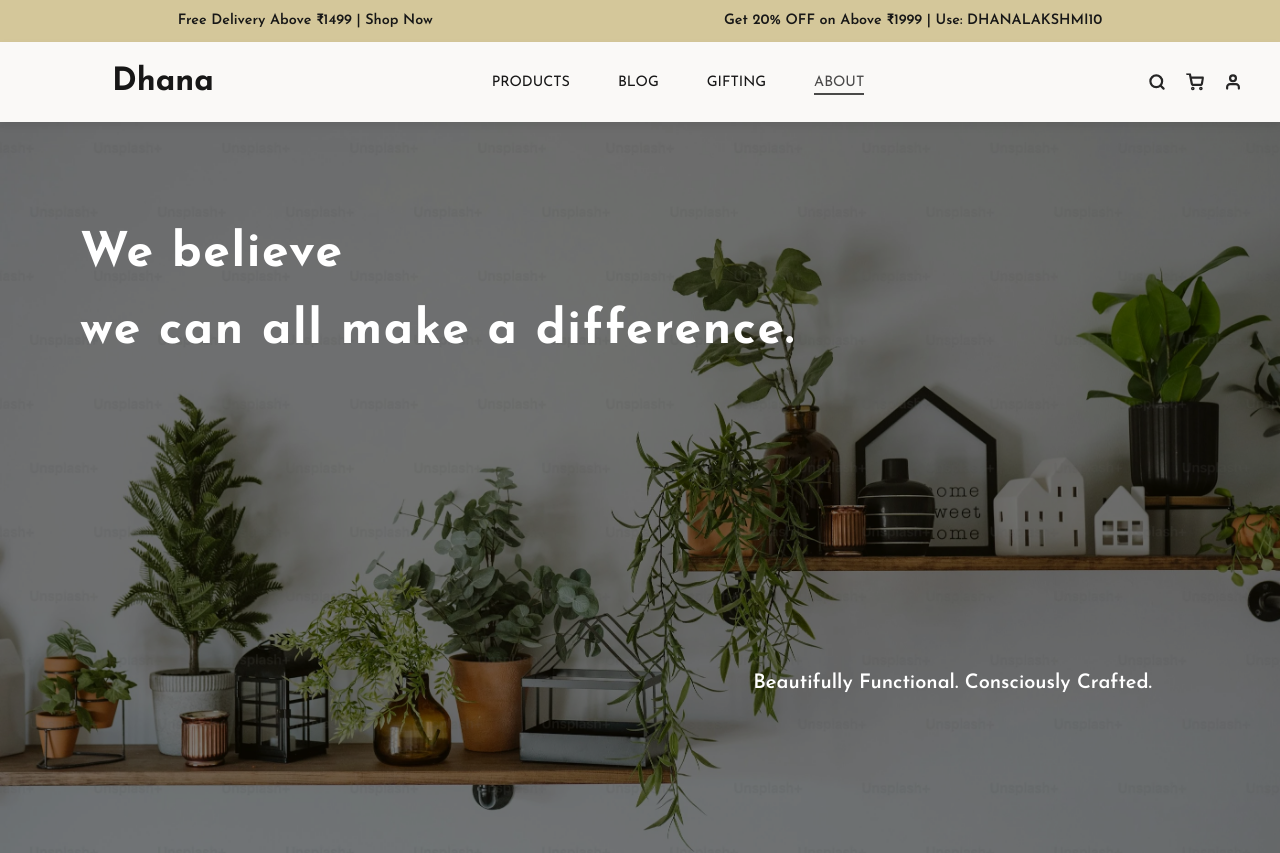
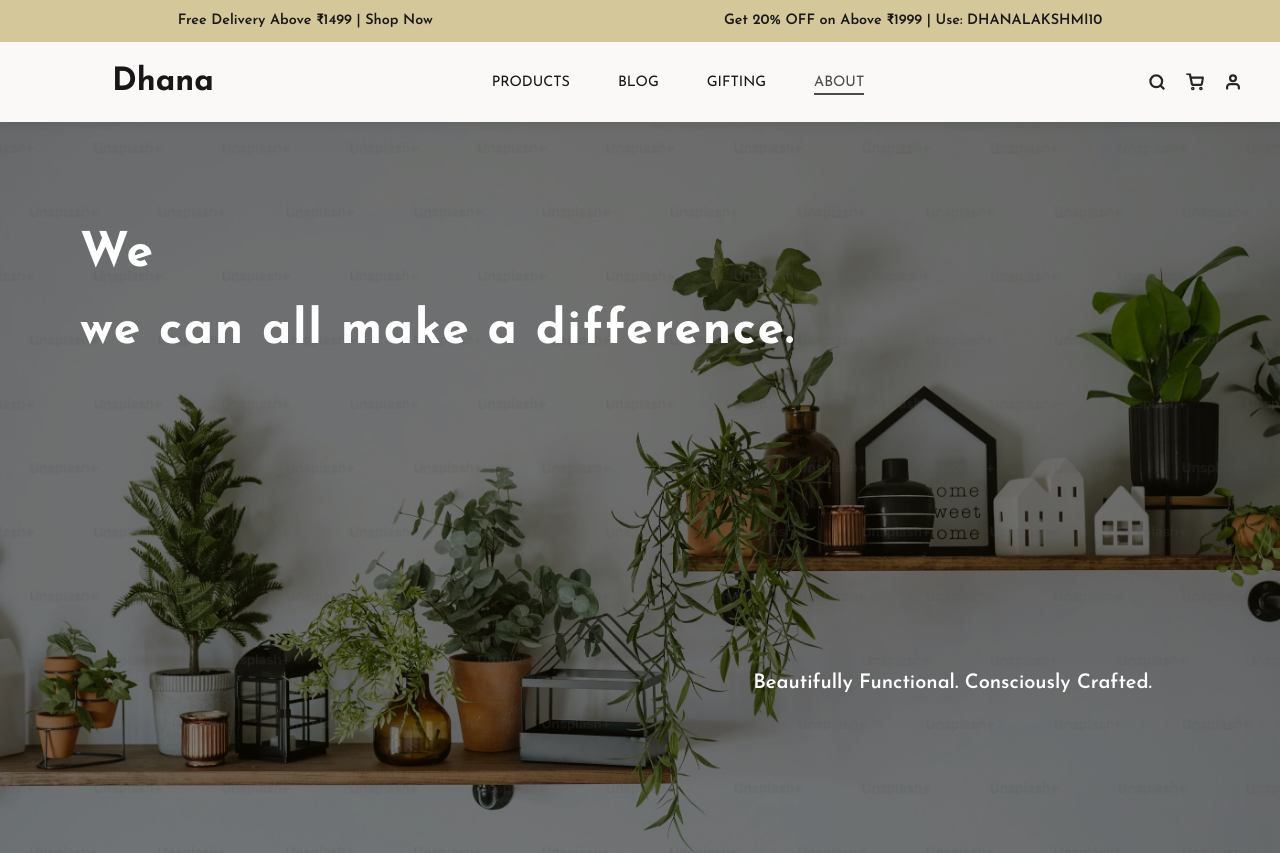
Before and after one commit to tarunappari/dhanalakshmi-pickles, a Next.js app: page /about in a window 1280 px wide. Shown: the top 853 px of the page. Built offline with nearby package versions, Linux system fonts and the light colour scheme.

Commit message:
Update AboutHeroSection.jsx

```diff
--- a/components/about/AboutHeroSection.jsx
+++ b/components/about/AboutHeroSection.jsx
@@ -7,7 +7,7 @@ const AboutHeroSection = () => {
         <div className={styles.AboutContainer}>
             <div>
                 <FadeInWhenVisible>
-                    <h1>We believe</h1>
+                    <h1>We </h1>
                 </FadeInWhenVisible>
                 <FadeInWhenVisible delay={0.25}>
                     <h1>we can all make a difference.</h1>
```
